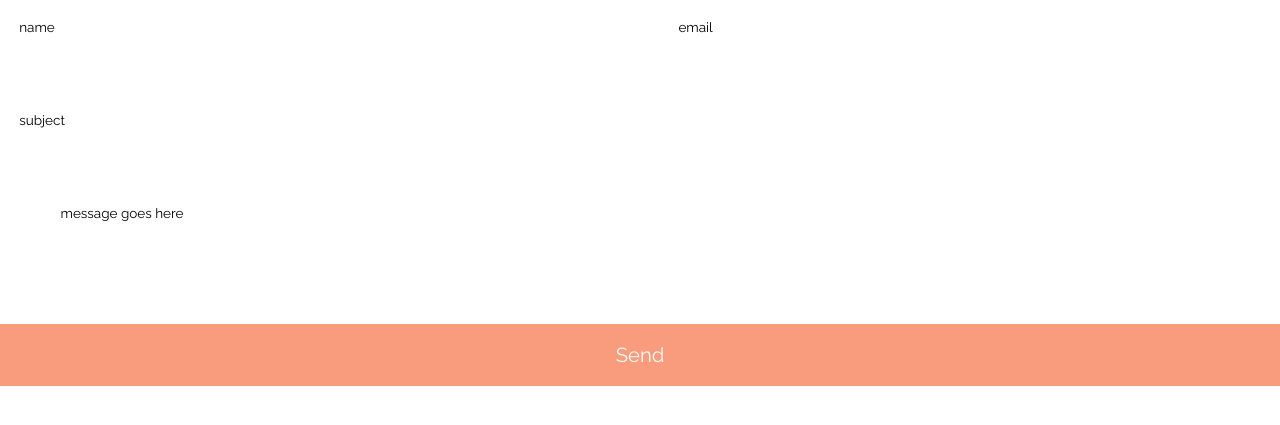
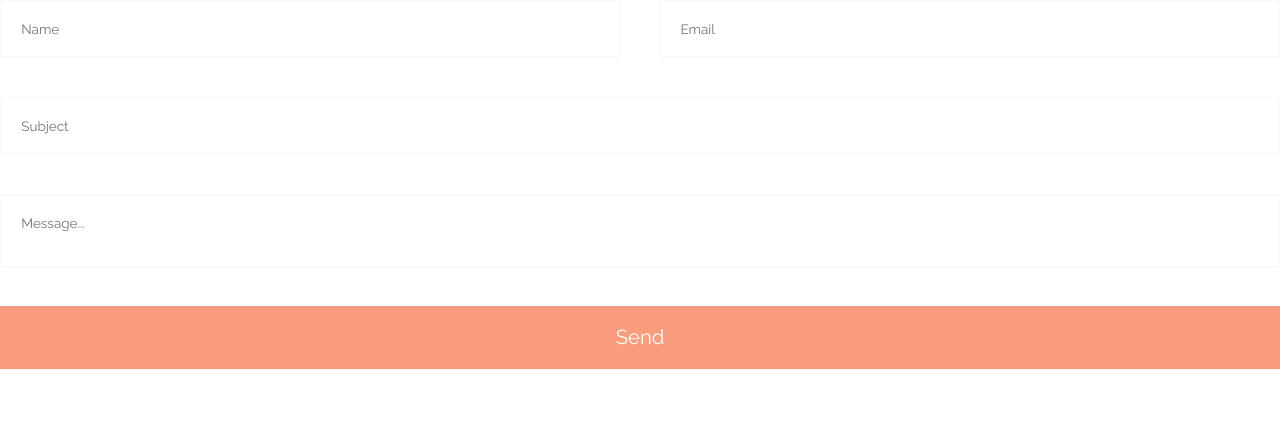
Before and after one commit to ryanfiller89/gabfolio, a Jekyll site: the page built from contact.md, in a window 1280 px wide. Shown: the top 425 px of the page. Built offline with Jekyll 4.4.1, drawn with Linux system fonts in a browser that asks for light colours.

Commit message:
adds static height to form and form iframe

```diff
--- a/assets/_scss/components/contact-form.scss
+++ b/assets/_scss/components/contact-form.scss
@@ -1,10 +1,16 @@
+$formheight: 250px;
+
 iframe.contact-form {
     border: 0;
-    height: 900px;
+    height: $formheight;
 }
 
 form.contact {
     background-color: none;
+    height: $formheight;
+    display: flex;
+    flex-direction: column;
+    margin: 0;
 
     .contact__row {
         width: 100%;
@@ -24,19 +30,35 @@ form.contact {
         }
     }
 
-    input, textarea, .contact__row__button  {
+    .contact__row--flex {
+        flex: 1;
+        align-items: stretch;
+    }
+
+    input, textarea {
         font-size: .75em;
         @include body-font;
         border: none;
         padding: $spacing/2;
+        border: 2px solid $white;
+
+            &:focus {
+                // background-color: lighten($secondary-color, 20%);
+                outline: none;
+                border: 2px solid $secondary-color;
+            }
     }
 
     textarea {
         resize: none;
-        height: 100px;
     }
 
     .button {
         @include button--secondary;
+        border: 0;
+
+        &:focus {
+            border: 0;
+        }
     }
 }
--- a/contact.md
+++ b/contact.md
@@ -6,16 +6,16 @@ permalink: /contact/
 
 <form action="https://formspree.io/ryanfiller89@gmail.com" method="POST" class="contact">
     <div class="contact__row">
-        <input class="contact__row--half" type="text" name="name" value="name">
-        <input class="contact__row--half" type="email" name="_replyto" value="email">
+        <input class="contact__row--half" type="text" name="name" placeholder="Name">
+        <input class="contact__row--half" type="email" name="_replyto" placeholder="Email">
     </div>
     <div class="contact__row">
-        <input class="contact__row--full" type="text" name="_subject" value="subject" />
+        <input class="contact__row--full" type="text" name="_subject" placeholder="Subject" />
     </div>
-    <div class="contact__row">
-        <textarea class="contact__row--full" type="text" name="_message" value="subject">
-            message goes here
-        </textarea>
+    <div class="contact__row contact__row--flex">
+        <textarea class="contact__row--full" type="text" name="_message"
+            placeholder="Message..."
+        ></textarea>
     </div>
     <input type="text" name="_gotcha" style="display:none" />
     <input type="hidden" name="_next" value="/contact-success" />
```
